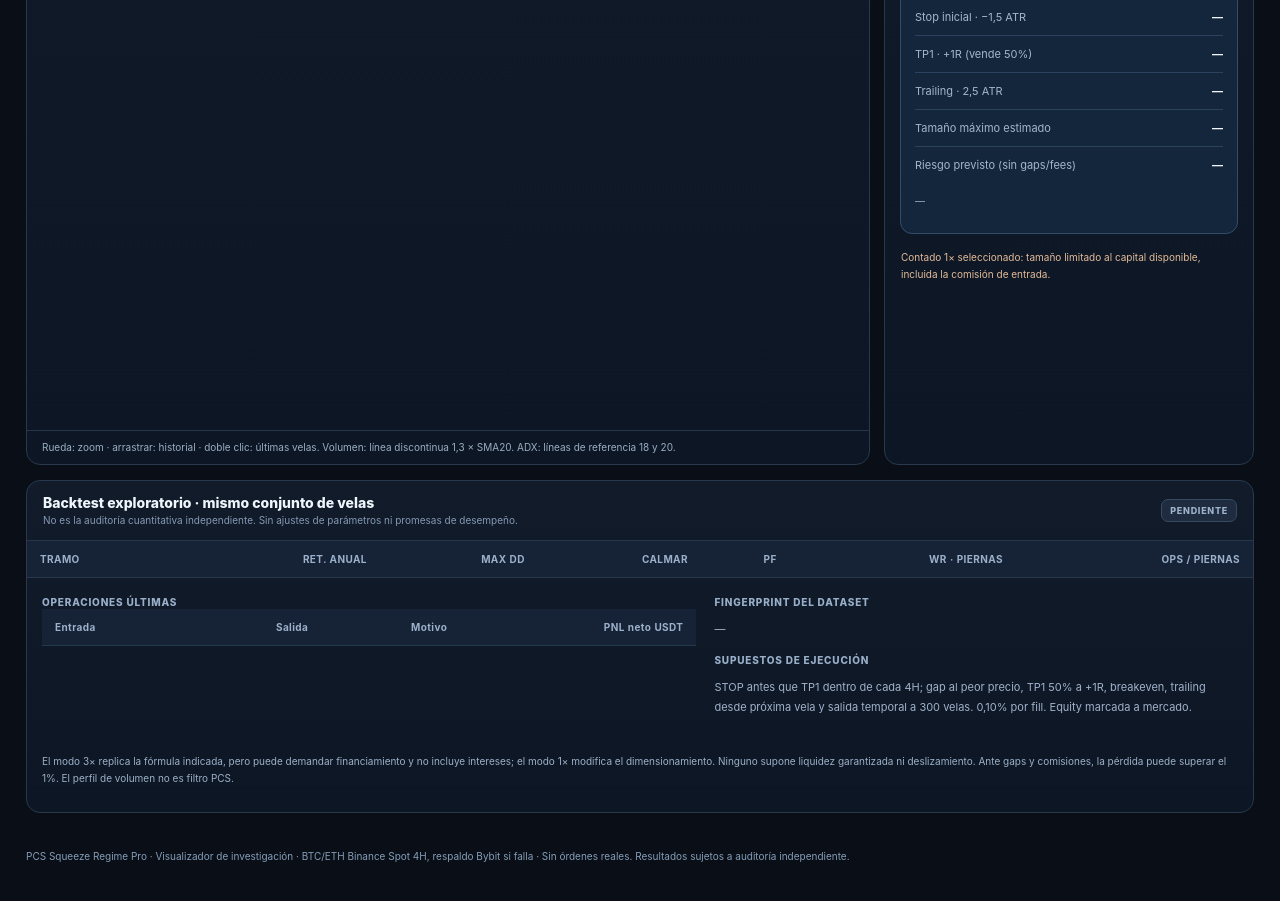
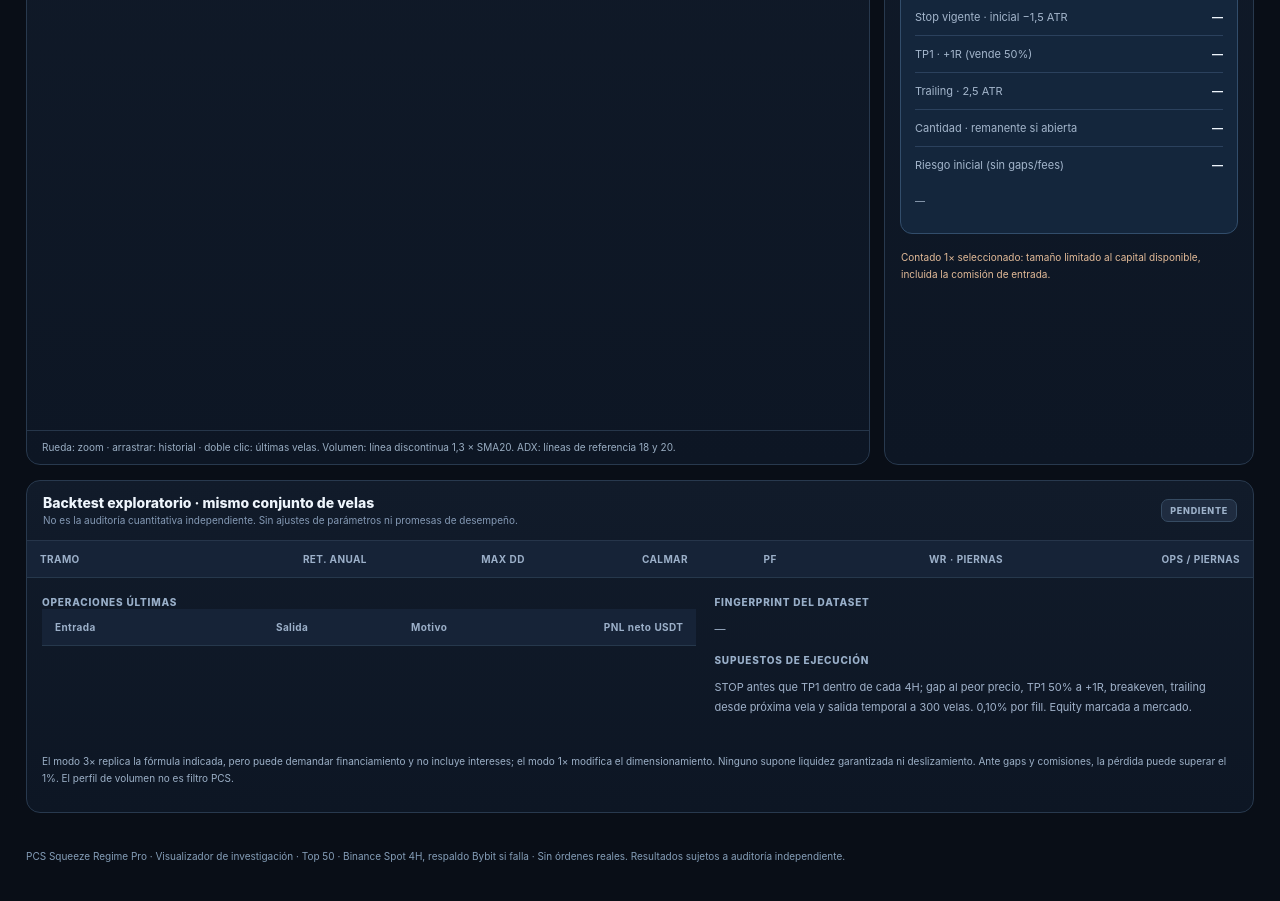
Before and after one commit to augustogjmm/Carter, a plain HTML site: page pcs.html in a window 1280 px wide. Shown: the part 2040-2941 px from the top of the page. Drawn offline with Linux system fonts and the light colour scheme; no server answers.

Commit message:
Align scheduled publication with project owner and finish PCS product guidance

```diff
--- a/pcs.html
+++ b/pcs.html
@@ -74,11 +74,11 @@
   <div class="pcs-plan">
    <div class="pcs-planhead"><b>Operación conforme a PCS</b><span id="pcsPlanState">CONDICIONAL</span></div>
    <div class="pcs-planrow"><span>Entrada · próxima apertura</span><strong id="pcsEntry">—</strong></div>
-   <div class="pcs-planrow"><span>Stop inicial · −1,5 ATR</span><strong id="pcsSL">—</strong></div>
+   <div class="pcs-planrow"><span>Stop vigente · inicial −1,5 ATR</span><strong id="pcsSL">—</strong></div>
    <div class="pcs-planrow"><span>TP1 · +1R (vende 50%)</span><strong id="pcsTP1">—</strong></div>
    <div class="pcs-planrow"><span>Trailing · 2,5 ATR</span><strong id="pcsTrail">—</strong></div>
-   <div class="pcs-planrow"><span>Tamaño máximo estimado</span><strong id="pcsQty">—</strong></div>
-   <div class="pcs-planrow"><span>Riesgo previsto (sin gaps/fees)</span><strong id="pcsRisk">—</strong></div>
+   <div class="pcs-planrow"><span>Cantidad · remanente si abierta</span><strong id="pcsQty">—</strong></div>
+   <div class="pcs-planrow"><span>Riesgo inicial (sin gaps/fees)</span><strong id="pcsRisk">—</strong></div>
    <p id="pcsPlanNote" class="pcs-note">El precio de próxima apertura es desconocido. Niveles preliminares, no órdenes automáticas.</p>
   </div>
   <p class="pcs-caution" id="pcsCaution">Contado 1× seleccionado: tamaño limitado al capital disponible, incluida la comisión de entrada.</p>
@@ -90,7 +90,7 @@
  <div class="pcs-info"><div><span>OPERACIONES ÚLTIMAS</span><div class="pcs-tablewrap"><table><thead><tr><th>Entrada</th><th>Salida</th><th>Motivo</th><th>PNL neto USDT</th></tr></thead><tbody id="pcsTrades"><tr><td colspan="4">—</td></tr></tbody></table></div></div><div><span>FINGERPRINT DEL DATASET</span><p id="pcsFingerprint">No hay datos confirmados.</p><span>SUPUESTOS DE EJECUCIÓN</span><p>STOP antes que TP1 dentro de cada 4H; gap al peor precio, TP1 50% a +1R, breakeven, trailing desde próxima vela y salida temporal a 300 velas. 0,10% por fill. Equity marcada a mercado.</p></div></div>
  <p class="pcs-disclaimer">El modo 3× replica la fórmula indicada, pero puede demandar financiamiento y no incluye intereses; el modo 1× modifica el dimensionamiento. Ninguno supone liquidez garantizada ni deslizamiento. Ante gaps y comisiones, la pérdida puede superar el 1%. El perfil de volumen no es filtro PCS.</p>
 </section>
-<footer>PCS Squeeze Regime Pro · Visualizador de investigación · BTC/ETH Binance Spot 4H, respaldo Bybit si falla · Sin órdenes reales. Resultados sujetos a auditoría independiente.</footer>
+<footer>PCS Squeeze Regime Pro · Visualizador de investigación · Top 50 · Binance Spot 4H, respaldo Bybit si falla · Sin órdenes reales. Resultados sujetos a auditoría independiente.</footer>
 </main>
 <script src="pcs.js"></script>
 <script src="scanner.js"></script>
```
Also changed, not shown: 2 other files.
